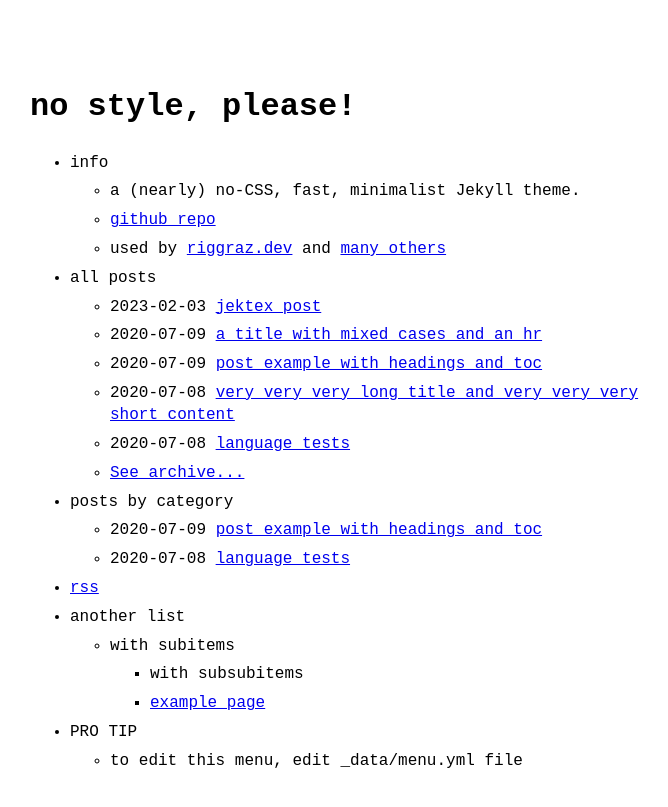
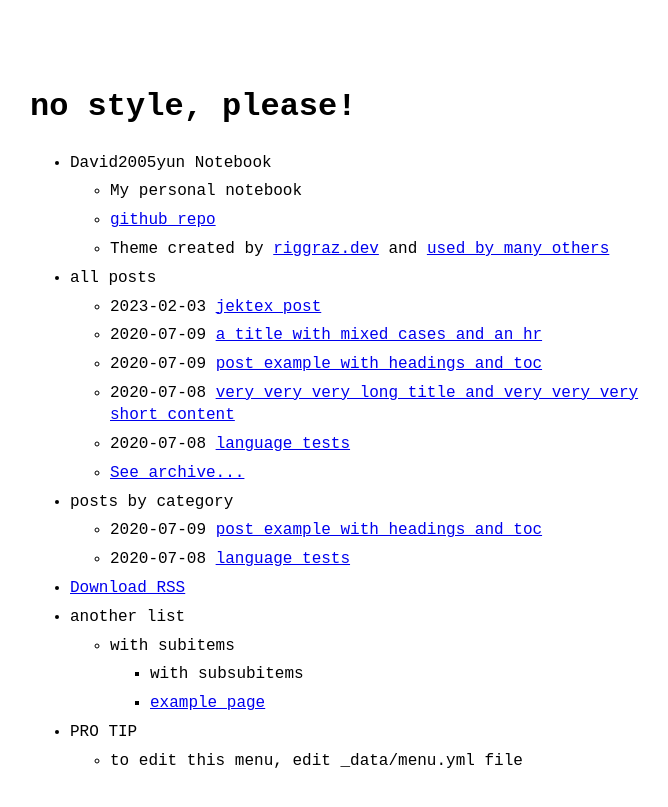
Before and after one commit to david2005yun/david2005yun.github.io, a Jekyll site: the page built from index.md, in a window 1280 px wide. Shown: the top 807 px of the page, without its empty margins (290-958 px from the left). Built offline with Jekyll 4.4.1, drawn with Linux system fonts in a browser that asks for light colours.

Commit message:
Update menu.yml

```diff
--- a/_data/menu.yml
+++ b/_data/menu.yml
@@ -1,13 +1,12 @@
-# For documentation on this file, see:
 # https://github.com/riggraz/no-style-please#customize-the-menu
 
 entries:
-  - title: info
+  - title: David2005yun Notebook
     entries:
-      - title: a (nearly) no-CSS, fast, minimalist Jekyll theme.
+      - title: My personal notebook
       - title: github repo
-        url: https://github.com/riggraz/no-style-please
-      - title: "used by <a href='https://riggraz.dev'>riggraz.dev</a> and <a href='https://github.com/riggraz/no-style-please/network/dependents'>many others</a>"
+        url: https://github.com/david2005yun/david2005yun.github.io/
+      - title: " Theme created by <a href='https://riggraz.dev'>riggraz.dev</a> and <a href='https://github.com/riggraz/no-style-please/network/dependents'> used by many others</a>"
 
   - title: all posts
     post_list:
@@ -23,7 +22,7 @@ entries:
       show_more_text: See more posts...
       show_more_url: example2-archive.html
 
-  - title: rss
+  - title: Download RSS
     url: feed.xml
 
   - title: another list
```
